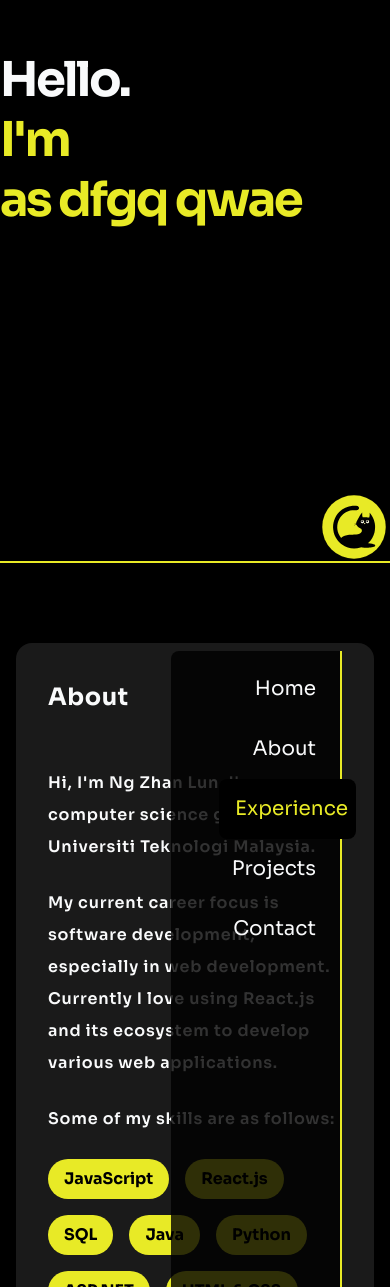
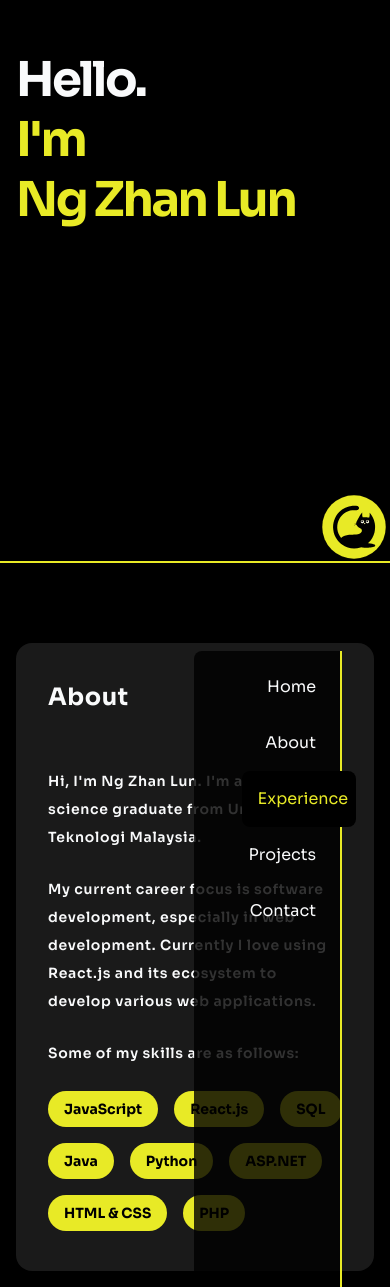
Before and after one commit to zhanlun/zhanlun.github.io, a React (Create React App) app: page / in a window 390 px wide. Shown: the part 281-1568 px from the top of the page. Built offline with nearby package versions, Linux system fonts and the light colour scheme.

Commit message:
Responsive styling

```diff
--- a/src/App.js
+++ b/src/App.js
@@ -35,11 +35,9 @@ function CustomControls({ activeSectionId, menuShow }) {
     ${menuShow ? 'translate-y-0' : 'translate-y-full'}`
     }>
       <nav className="px-4 py-2 h-full rounded-l-lg bg-black bg-opacity-80 border-r-2 border-epicyellow-normal">
-        <ul className="text-xl text-right ">
+        <ul className="text-base sm:text-lg lg:text-xl text-right ">
           {
             linkNameList.map((linkName, idx) => (
-              // TODO
-              // adjust the link background color
               <li
                 key={linkName}
                 className={`link-name-list-item
@@ -87,11 +85,11 @@ function App() {
         id="section-1" className={`h-screen flex items-center section-div
         border-b-2 border-epicyellow-normal
         `}>
-        <div className="w-full sm:w-3/4 xl:w-1/2 ">
+        <div className="w-full sm:w-3/4 xl:w-1/2 pl-4 sm:pl-8 md:pl-12 lg:pl-16 xl:pl-20 2xl:pl-36 whitespace-nowrap">
           <div className="flex flex-col w-full">
             <AnimatedHeading defaultText="Hello." colorClass="text-gray-50" />
             <AnimatedHeading defaultText="I'm" colorClass="text-epicyellow-normal" />
-            <AnimatedHeading defaultText="as dfgq qwae" colorClass="text-epicyellow-normal" name />
+            <AnimatedHeading defaultText="Ng Zhan Lun" colorClass="text-epicyellow-normal" name />
           </div>
         </div>
       </HigherSectionDiv>
@@ -177,7 +175,7 @@ function App() {
                       </p>
                     </div>
                     <div className="my-2">
-                      <ul className="pl-4 my-2 tracking-normal">
+                      <ul className="pl-4 my-2 tracking-tight">
                         {
                           project.linkListItems.map(item => (
                             <li key={item} className="list-none my-3">
--- a/src/SkillBadge.js
+++ b/src/SkillBadge.js
@@ -3,6 +3,7 @@ import React from 'react'
 export const SkillBadge = ({ children, colorClass }) => {
   return (
     <span className={`inline-block select-none font-bold duration-200 px-4 py-2 mr-0 rounded-full
+    text-sm sm:text-base
     ${colorClass}
     `}>
       {children}
--- a/src/StyledParagraph.js
+++ b/src/StyledParagraph.js
@@ -2,7 +2,7 @@ import React from 'react'
 
 export const StyledParagraph = ({ children }) => {
   return (
-    <p className="text-base lg:text-lg xl:text-xl leading-loose font-semibold tracking-wider py-2 my-2">
+    <p className="text-sm sm:text-base lg:text-lg xl:text-xl leading-loose font-semibold tracking-wider py-2 my-2">
       {children}
     </p>
   )
--- a/src/components/Card/CardSubtitle.js
+++ b/src/components/Card/CardSubtitle.js
@@ -2,7 +2,9 @@ import React from 'react'
 
 export const CardSubtitle = ({ children }) => {
   return (
-    <h4 className="text-gray-100 italic font-semibold text-lg tracking-tight py-2">
+    <h4 className={`text-gray-100 italic font-semibold tracking-tight py-2
+    text-base sm:text-lg
+    `}>
       {children}
     </h4>
   )
--- a/src/components/Card/ProjectCard.js
+++ b/src/components/Card/ProjectCard.js
@@ -2,8 +2,9 @@ import React from 'react'
 
 export const ProjectCard = ({ children }) => {
   return (
-    <div className={`rounded w-60 sm:w-72 xl:w-96 m-4
-    bg-black bg-opacity-0
+    <div className={`rounded w-60 sm:w-72 xl:w-96 mx-0 sm:mx-4 my-4
+      overflow-hidden
+    bg-black bg-opacity-10
       hover:bg-opacity-50
       duration-200
 `}>
--- a/src/components/Card/StyledCard.js
+++ b/src/components/Card/StyledCard.js
@@ -2,7 +2,7 @@ import React from 'react'
 
 export const StyledCard = ({ children }) => {
   return (
-    <div className={`rounded p-4 w-60 sm:w-72 xl:w-96 m-4
+    <div className={`rounded p-4 w-60 sm:w-72 xl:w-96 mx-0 sm:mx-4 my-4
       border-2 border-epicyellow-normal
       bg-black bg-opacity-0
       hover:bg-opacity-50
```
